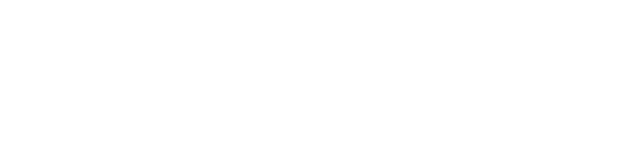
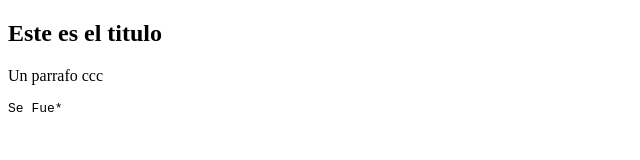
Before and after one commit to Sebas122005/prueba1Git, a plain HTML site: page index.html in a window 1280 px wide. Shown: the whole page, without its empty margins (0-640 px from the left). Drawn offline with Linux system fonts and the light colour scheme.

Commit message:
tercer commit

```diff
--- a/index.html
+++ b/index.html
@@ -7,6 +7,8 @@
     <title>Document</title>
 </head>
 <body>
-
+    <h2>Este es el titulo</h2>
+    <p>Un parrafo ccc</p>
+    <pre>Se Fue*</pre>
 </body>
 </html>
```
